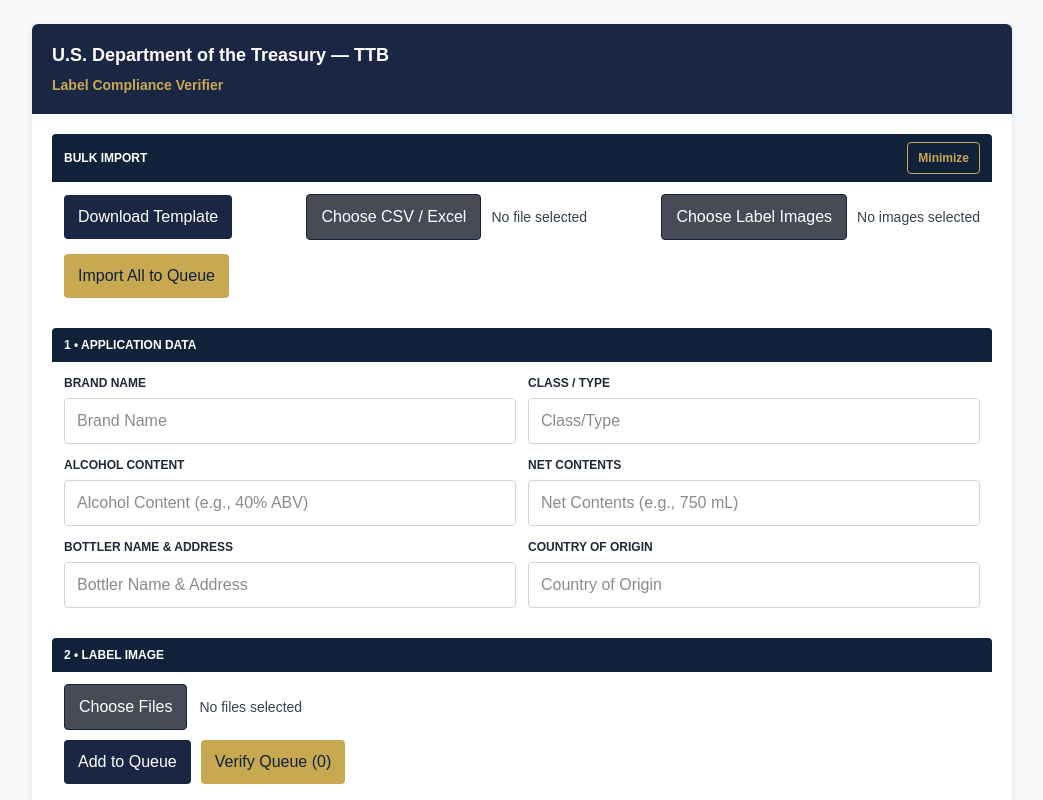
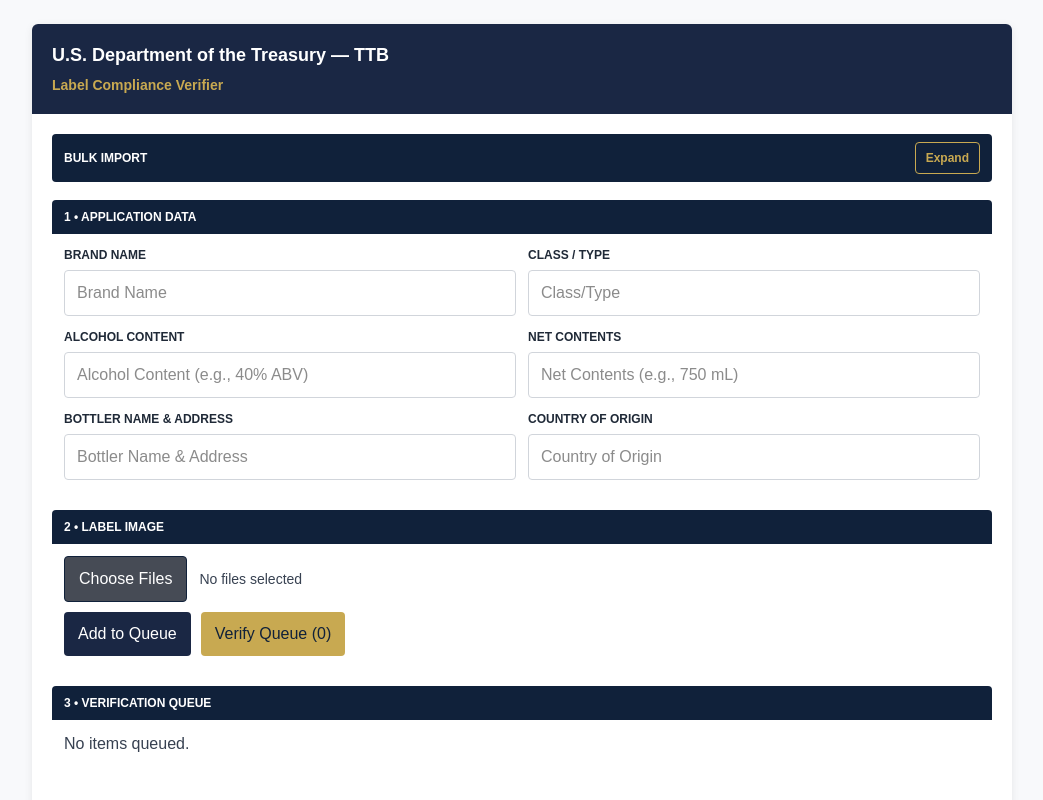
Before and after one commit to ry304/treas-take-home-label-verifer, a Next.js app: page / in a window 1280 px wide. Shown: the top 800 px of the page, without its empty margins (118-1161 px from the left). Built offline with nearby package versions, Linux system fonts and the light colour scheme.

Commit message:
Updated Show/Hide U/I ability

```diff
--- a/app/page.tsx
+++ b/app/page.tsx
@@ -27,7 +27,7 @@
   const [bulkRows, setBulkRows] = useState<any[]>([]);
   const [bulkImages, setBulkImages] = useState<File[]>([]);
   const [bulkWarnings, setBulkWarnings] = useState<string[]>([]);
-  const [bulkMinimized, setBulkMinimized] = useState(false);
+  const [bulkMinimized, setBulkMinimized] = useState(true);
   const [queue, setQueue] = useState<any[]>([]);
   const [processing, setProcessing] = useState(false);
 
```
